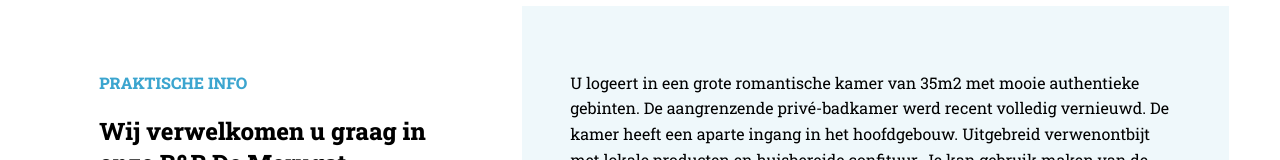
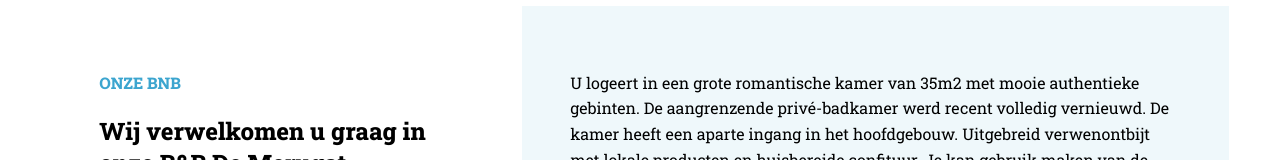
Before and after one commit to michvane/domaine-de-merugat, a Next.js app: page /bnb in a window 1280 px wide. Shown: the part 599-759 px from the top of the page. Built offline with nearby package versions, Linux system fonts and the light colour scheme; a web font is replaced by a local one.

Commit message:
Fix typos

```diff
--- a/components/Molecules/Bnb/Intro/index.tsx
+++ b/components/Molecules/Bnb/Intro/index.tsx
@@ -2,7 +2,6 @@ import { mq } from 'constants/mediaQueries'
 import { useTranslation } from 'react-i18next'
 import styled from 'styled-components'
 import colors from '../../../../constants/colors'
-import Button from '../../../Atoms/Button'
 
 const GiteIntro: React.FC = () => {
   const { t } = useTranslation('common')
@@ -10,7 +9,7 @@ const GiteIntro: React.FC = () => {
   return (
     <Grid>
       <BlockLeft>
-        <SmallTitle>{t('bnb.info.title')}</SmallTitle>
+        <SmallTitle>{t('bnb.welcome.title')}</SmallTitle>
         <h2>{t('bnb.welcome.subtitle')}</h2>
       </BlockLeft>
       <BlockRight>
--- a/translations/fr/common.json
+++ b/translations/fr/common.json
@@ -53,7 +53,7 @@
         "welcome": {
             "title": "CHAMBE D'HÔTES",
             "subtitle": "Nous vous souhaitons la bienvenue dans notre chambre d'hôtes De Merugat",
-            "text": "Vous logez sous le pigeonnier,dans une grande chambre romantiques aux charpentes authentiques. (35m2) La salle de bain privative à été récemment rénovée et se compose d'une douche, lavabo et wc. La chambre d'hôtes avec entrée privée est entièrement située au rez-de chaussée. Le matin, nous vous gâtons avec un petit déjeuner copieux avec du pain frais, des confitures maison et de délicieux produits régionaux. Vous pouvez profiter du jardin paysager avec piscine de 10 x 5 m."
+            "text": "Vous logez sous le pigeonnier dans une grande chambre romantique aux charpentes authentiques. (35m2) La salle de bain privative à été récemment rénovée et se compose d'une douche, lavabo et wc. La chambre d'hôtes avec entrée privée est entièrement située au rez-de chaussée. Le matin, nous vous gâtons avec un petit déjeuner copieux avec du pain frais, des confitures maison et de délicieux produits régionaux. Vous pouvez profiter du jardin paysager avec piscine de 10 x 5 m."
         },
         "info": {
             "title": "INFORMATIONS PRATIQUES",
--- a/translations/nl/common.json
+++ b/translations/nl/common.json
@@ -51,7 +51,7 @@
     },
     "bnb": {
         "welcome": {
-            "title": "ONZE GITE",
+            "title": "ONZE BNB",
             "subtitle": "Wij verwelkomen u graag in onze B&B De Merugat",
             "text": "U logeert in een grote romantische kamer van 35m2 met mooie authentieke gebinten. De aangrenzende privé-badkamer werd recent volledig vernieuwd. De kamer heeft een aparte ingang in het hoofdgebouw. Uitgebreid verwenontbijt met lokale producten en huisbereide confituur. Je kan gebruik maken van de aangelegde tuin met zwembad."
         },
```
